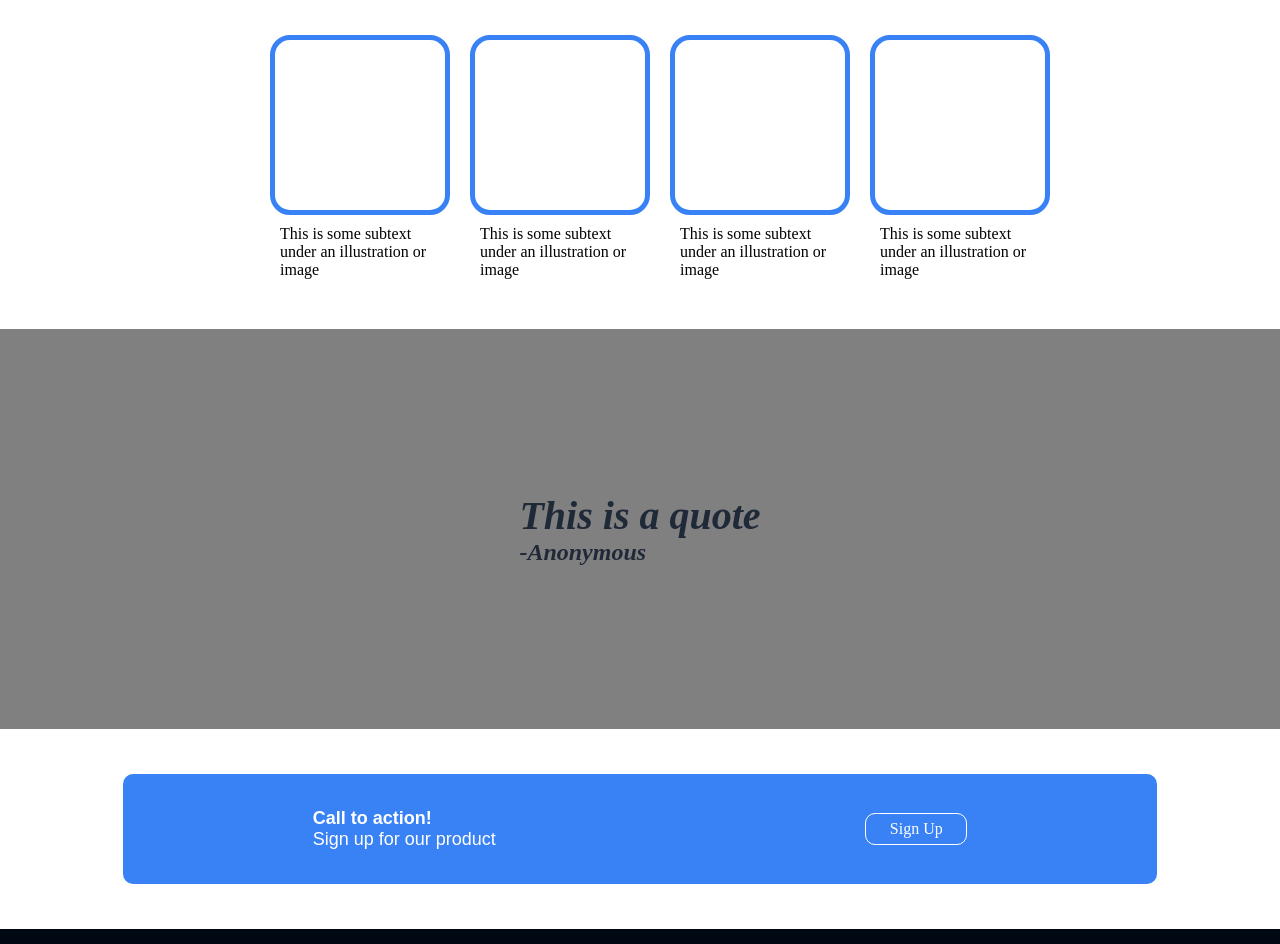
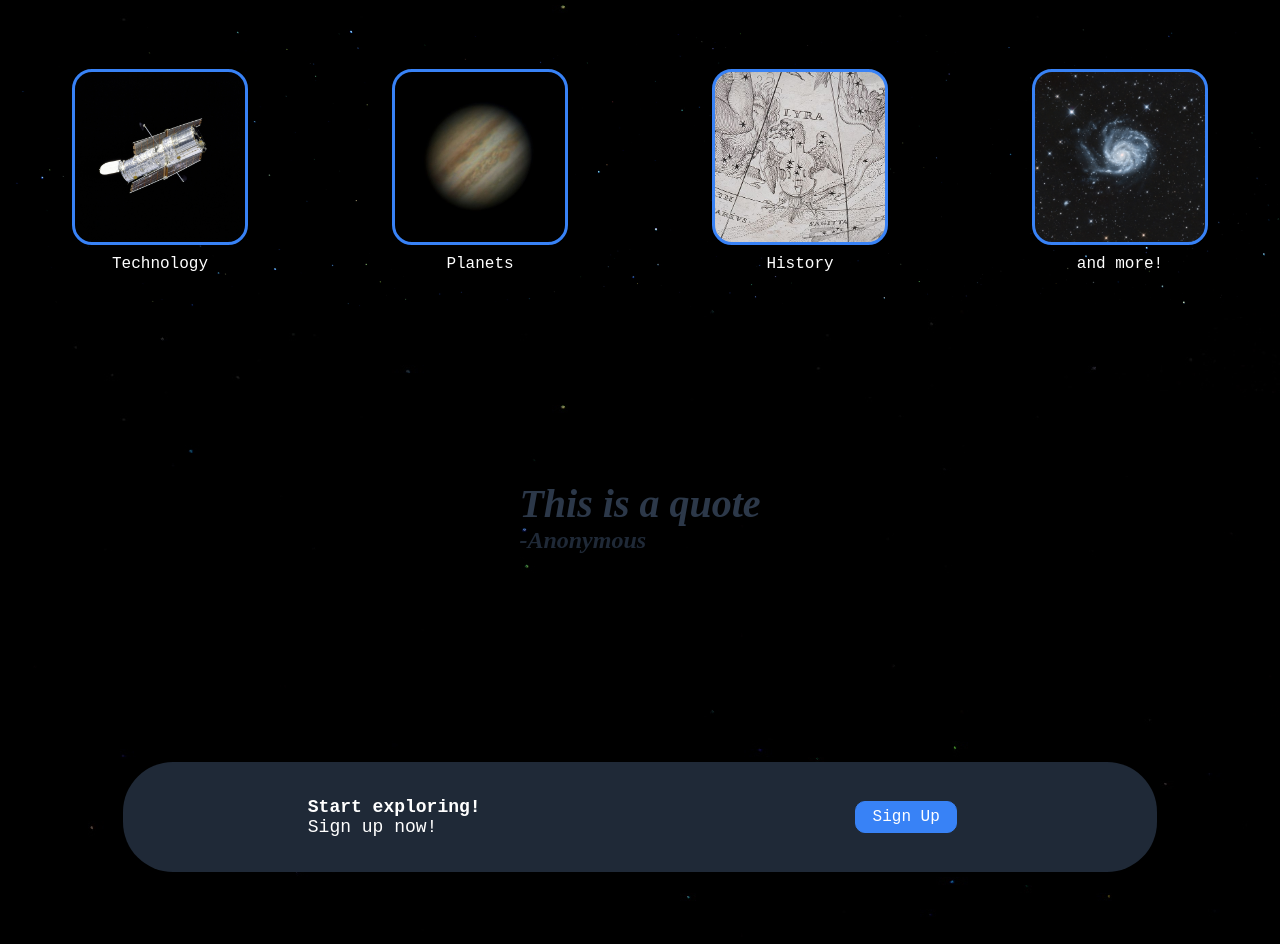
Before and after one commit to NicholasDomanico/Landing-Page, a plain HTML site: page index.html in a window 1280 px wide. Shown: the part 543-1487 px from the top of the page. Drawn offline with Linux system fonts and the light colour scheme.

Commit message:
Installed images, and changed color scheme to match space theme

```diff
--- a/index.html
+++ b/index.html
@@ -11,7 +11,7 @@
         <div class="site-wrapper">
             <div class="header">
                 <div class="logo">
-                    <h3>Logo</h3>
+                    <a href="index.html"><img src="images/saturn.png" width="100px" height="auto"></a>
                 </div>
 
                 <div class="links">
@@ -24,51 +24,52 @@
 
             <div class="intro">
                 <div class="description">
-                    <h1>This is an awesome website!</h1>
-                    <h4>This is subtext</h4>
+                    <h1>Space</h1>
+                    <h4>Voyage into the unknown...</h4>
                     <div class="button">
                         Sign Up
                     </div>
                 </div>
 
                 <div class="image">
-                    This is an image
+                    <img src="images/earth2.jpg">
                 </div>
 
             </div>
-
-            <h2>Random Info</h2>
+            <div class="random-info">
+                <h2>Explore</h2>
 
                 <div class="infobox-wrapper">
 
                     <div class="infobox">
-                    <div class="box">
+                        <div id="technology" class="box">
 
                         </div>
-                    This is  some subtext under an illustration or image
+                        <p>Technology</p>
                     </div>
 
                     <div class="infobox">
-                    <div class="box">
+                        <div id="planets" class="box">
 
                         </div>
-                    This is  some subtext under an illustration or image
+                        <p>Planets</p>
                     </div>
 
                     <div class="infobox">
-                    <div class="box">
+                        <div id="history" class="box">
 
                         </div>
-                    This is  some subtext under an illustration or image
+                        <p>History</p>
                     </div>
 
                     <div class="infobox">
-                    <div class="box">
+                        <div id="more" class="box">
 
                         </div>
-                    This is  some subtext under an illustration or image
+                        <p>and more!</p>
                     </div>
 
+                </div>
             </div>
 
             <div class="quote">
@@ -80,8 +81,8 @@
 
             <div class="signup">
                 <div class="signupbox">
-                    <p><strong>Call to action!</strong><br>
-                        Sign up for our product
+                    <p><strong>Start exploring!</strong><br>
+                        Sign up now!
                     </p>
 
                     <div class="button">
--- a/style.css
+++ b/style.css
@@ -6,18 +6,19 @@
 
 h4 {
     font-weight: bold;
-    font-family: Arial, Helvetica, sans-serif;
+    font-family: 'Courier New', Courier, monospace;
     color: #E5E7EB;
 }
 
 h2 {
     font-weight: bold;
-    font-family: Arial, Helvetica, sans-serif;
+    font-family: 'Courier New', Courier, monospace;
+    font-size: 2em;
     padding: 40px;
 }
 
 p {
-    font-family: Arial, Helvetica, sans-serif;
+    font-family: 'Courier New', Courier, monospace;
 }
 
 .site-wrapper {
@@ -32,24 +33,25 @@ p {
     padding-top: 10px;
     height: 60px;
     width: 100%;
-    background-color: #000813;
+    background-color: black;
+    background-image: url("images/space.jpg");
+    background-position: center;
+    font-family: 'Courier New', Courier, monospace;
 }
 
 .logo {
     display: flex;
     justify-content: center;
-    padding: 10px;
-    font-weight: bold;
-    font-family: Arial, Helvetica, sans-serif;
-    color: #F9FAF8
+    color: #F9FAF8;
+    z-index: 1;
+    position:relative;
 }
 
 .links {
     display: flex;
     justify-content: space-around;
     min-width: 300px;
-    padding: 10px;
-
+    padding-top: 25px;
 }
 
 .intro {
@@ -59,8 +61,10 @@ p {
     height: 300px;
     min-width: 100%;
     font-weight: bold;
-    font-family: Arial, Helvetica, sans-serif;
-    background-color: #000813;
+    font-family: 'Courier New', Courier, monospace;
+    background-color: black;
+    background-image: url("images/space.jpg");
+    background-position: center;
     color: white;
 
 }
@@ -69,33 +73,37 @@ p {
     display: flex;
     flex-direction: column;
     align-items: flex-start;
+    padding-top: 100px;
     width: 300px;
 }
 
 .image {
     display: flex;
-    margin-right: 100px;
-    margin-top: 50px;
+    width: 400px;
 }
 
-.intro .button {
+.button {
     display: flex;
     justify-content: center;
     align-items: center;
-    margin-top: 20px;
     width: 100px;
     height: 30px;
+    margin: 15px;
+    border-style: solid;
     border-radius: 10px;
+    border-width: 1px;
     background-color: #3882F6;
+    border-color: #3882F6;
+    font-family: 'Courier New', Courier, monospace;
+
 }
 
-.intro .button:hover {
+.button:hover {
     background-color: #3277e6;
 }
 
-.intro .button:active {
-    background-color: #ffffff;
-    transition: 0s;
+.button:active {
+    background-color: #1051b9;
 }
 
 .random-info {
@@ -103,9 +111,12 @@ p {
     flex-direction: column;
     align-items: center;
     height: 400px;
-    min-width: 100%;
-    padding: 20px;
-    background-color: white;
+    width: 100%;
+    padding-top: 10px;
+    padding-bottom: 10px;
+    color: white;
+    background-image: url("images/space.jpg");
+    background-position: bottom;
 
 }
 
@@ -113,8 +124,19 @@ p {
     display: flex;
     justify-content: center;
     align-items: center;
-    width: 50%;
-    margin-bottom: 30px;
+    width: 100%;
+    height: 300px;
+    background-image: url("images/space.jpg");
+    background-size: cover;
+    color: white;
+
+}
+
+.infobox-wrapper h2 {
+    align-self: flex-start;
+    justify-self: center;
+    font-weight: bold;
+    font-family: 'Times New Roman', Times, serif;
 }
 
 .infobox {
@@ -128,14 +150,48 @@ p {
 
 .box {
     display: flex;
+    justify-content: flex-end;
+    align-items: flex-start;
     height: 150px;
     width: 150px;
     border-style: solid;
-    border-width: 5px;
+    border-width: 3px;
     border-radius: 20px;
     border-color: #3882F6;
     margin: 10px;
     padding: 10px;
+    transition: 0.5s;
+
+}
+
+.box:hover {
+    height: 160px;
+    width: 160px;
+    transition: 0.5s;
+}
+
+#planets {
+    background-image: url("images/jupiter.jpg");
+    background-position: center;
+    background-size: cover;
+}
+
+#technology {
+    background-image: url("images/hubble.jpg");
+    background-position: center;
+    background-size: cover;
+}
+
+#history {
+    background-image: url("images/history.jpg");
+    background-position: center;
+    background-size: cover;
+}
+
+#more {
+    background-image: url("images/galaxy.jpg");
+    background-position: center;
+    background-size: cover;
 }
 
 .quote {
@@ -146,13 +202,15 @@ p {
     background-color: gray;
     height: 400px;
     min-width: 100%;
+    background-image: url("images/space.jpg");
+    background-position: bottom;
 }
 
 blockquote p {
     font-weight: bolder;
     font-family: Italic;
     font-size: 2.5em;
-    color: #1F2937;
+    color: #2c3849;
 }
 
 blockquote cite {
@@ -169,7 +227,8 @@ blockquote cite {
     background-color: white;
     min-width: 100%;
     height: 200px;
-
+    background-image: url("images/space.jpg");
+    background-position: top;
 }
 
 .signupbox {
@@ -179,35 +238,13 @@ blockquote cite {
     justify-content: space-around;
     align-items: center;
     padding: 5px;
-    border-radius: 10px;
-    background-color: #3882F6;
+    border-radius: 50px;
+    background-color: #1F2937;
     color: white;
 }
 
-.signupbox .button {
-    display: flex;
-    justify-content: center;
-    align-items: center;
-    width: 100px;
-    height: 30px;
-    border-style: solid;
-    border-radius: 10px;
-    border-width: 1px;
-    background-color: #3882F6;
-    border-color: white;
-}
-
-.signupbox .button:hover {
-    background-color: #3277e6;
-}
-
-.signupbox .button:active {
-    background-color: #ffffff;
-    transition: 0s;
-}
-
 .signupbox p {
-    font-family: Arial, Helvetica, sans-serif;
+    font-family: 'Courier New', Courier, monospace;
     font-size: 18px;
 }
 
@@ -219,4 +256,6 @@ blockquote cite {
     height: 100px;
     background-color: #000813;
     color: white;
+    background-image: url("images/space.jpg");
+    background-position: bottom;
 }
```
Also changed, not shown: images/earth2.jpg (added), images/galaxy.jpg (added), images/history.jpg (added), images/hubble.jpg (added), images/jupiter.jpg (added), images/saturn.png (added), images/space.jpg (added). Lines whose indentation alone changed are shown as unchanged.
